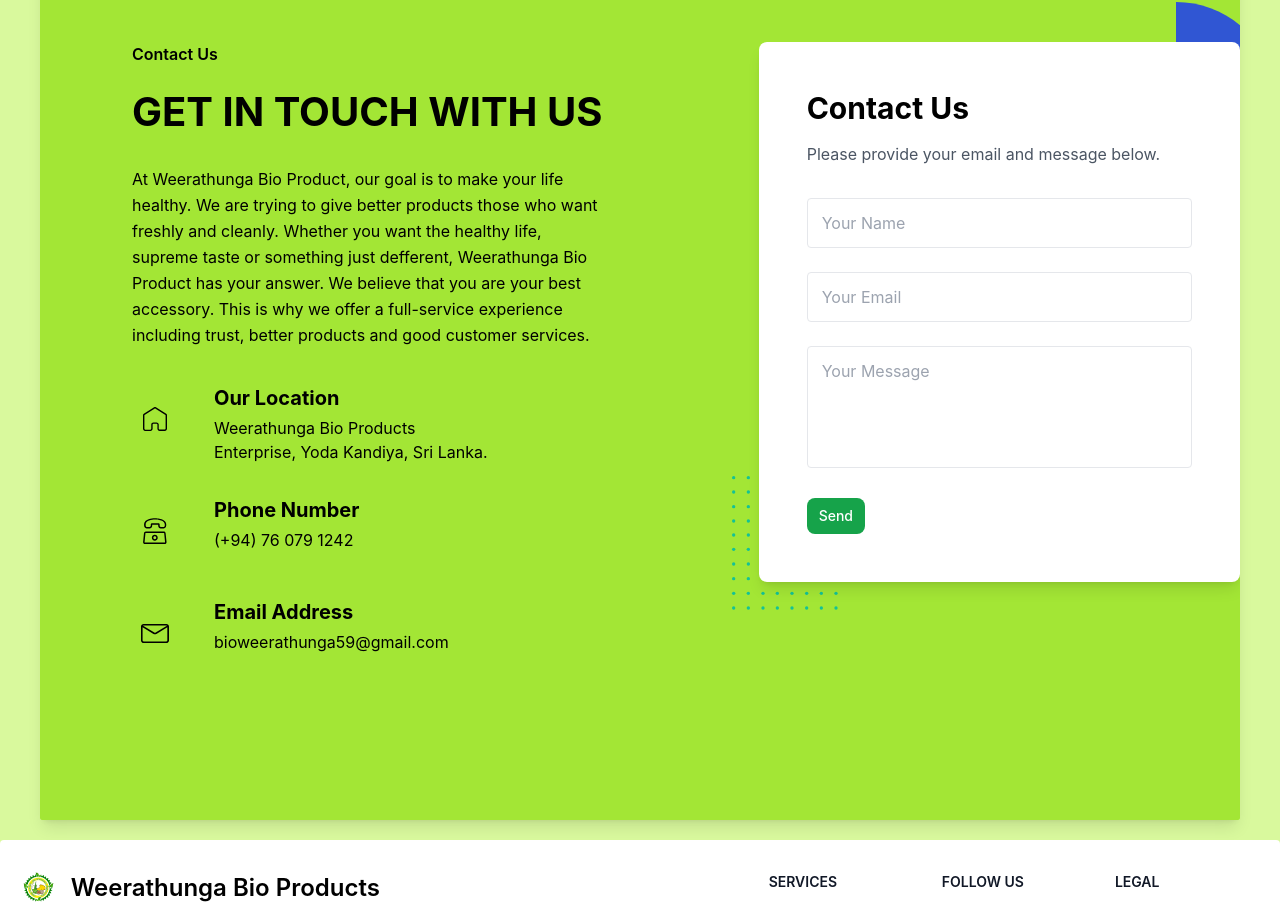
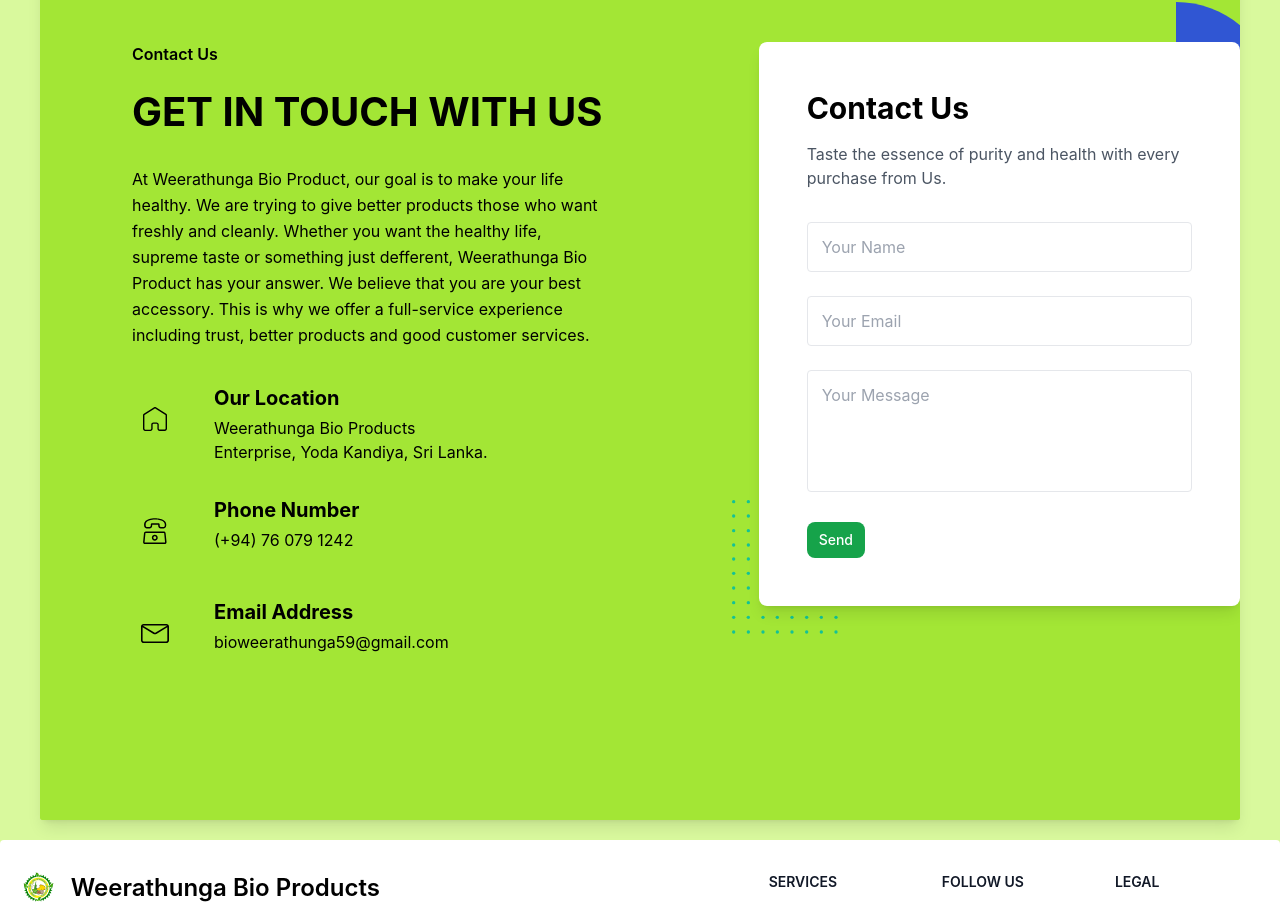
Before and after one commit to Navask96/weerathunga-bio-product, a React (Create React App) app: page / in a window 1280 px wide. Shown: the part 2570-3490 px from the top of the page. Built offline with nearby package versions, Linux system fonts and the light colour scheme; the HTML template or start-up script is replaced by a standard one.

Commit message:
form quote

```diff
--- a/src/component/ContactUs.js
+++ b/src/component/ContactUs.js
@@ -150,7 +150,7 @@
                 <div className="w-full max-w-md mx-auto">
                   <h2 className="mb-4 text-3xl font-bold">Contact Us</h2>
                   <p className="mb-8 text-gray-600">
-                    Please provide your email and message below.
+                  Taste the essence of purity and health with every purchase from Us.
                   </p>
 
                   <form onSubmit={handleSubmit}>
```
